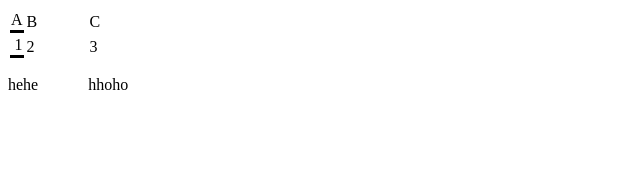
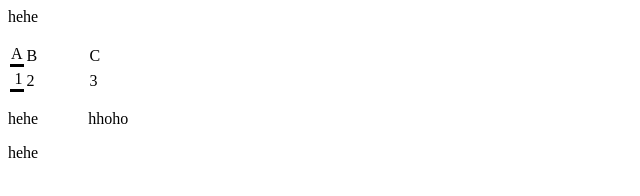
Before and after one commit to TinhNguyen97/computer, a plain HTML site: page index.html in a window 1280 px wide. Shown: the whole page, without its empty margins (0-640 px from the left). Drawn offline with Linux system fonts and the light colour scheme.

Commit message:
them the p

```diff
--- a/index.html
+++ b/index.html
@@ -1,5 +1,5 @@
-
 <body>
+  <p>hehe</p>
   <table class="m">
     <tr>
       <td class="b">A</td>
@@ -12,21 +12,20 @@
       <td>3</td>
     </tr>
   </table>
-    <p><span style="padding-right:50px">hehe</span><span>hhoho</span></p>
-
-
+  <p><span style="padding-right: 50px">hehe</span><span>hhoho</span></p>
+  <p>hehe</p>
 </body>
-
 
 <style>
   .g {
     border: solid;
     width: 90%;
     padding-top: 20px;
-    margin-bottom: 20px
+    margin-bottom: 20px;
   }
 
-    .b, .f{
+  .b,
+  .f {
     border: solid;
     border-left: none;
     border-top: none;
```
Lines whose indentation alone changed are shown as unchanged.
